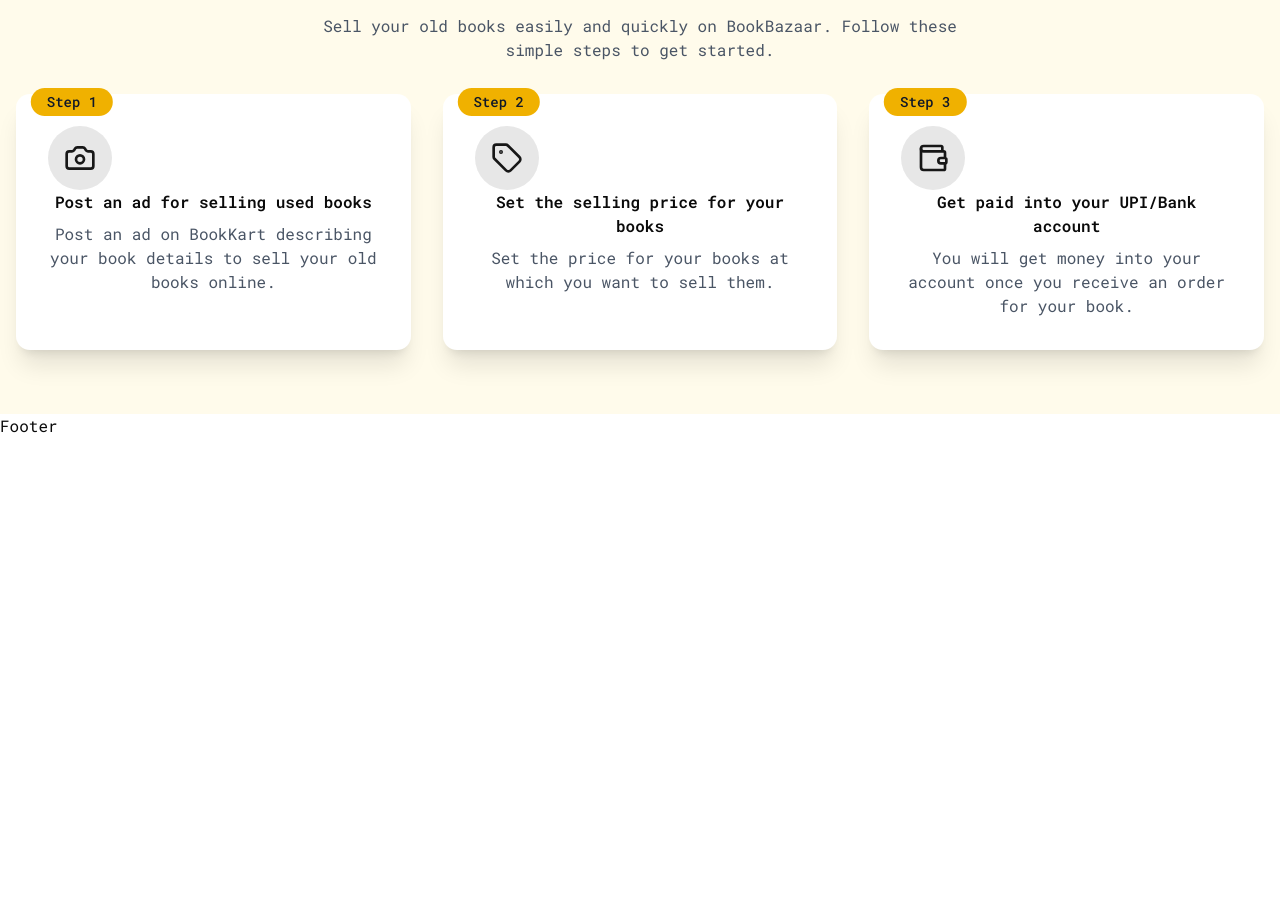
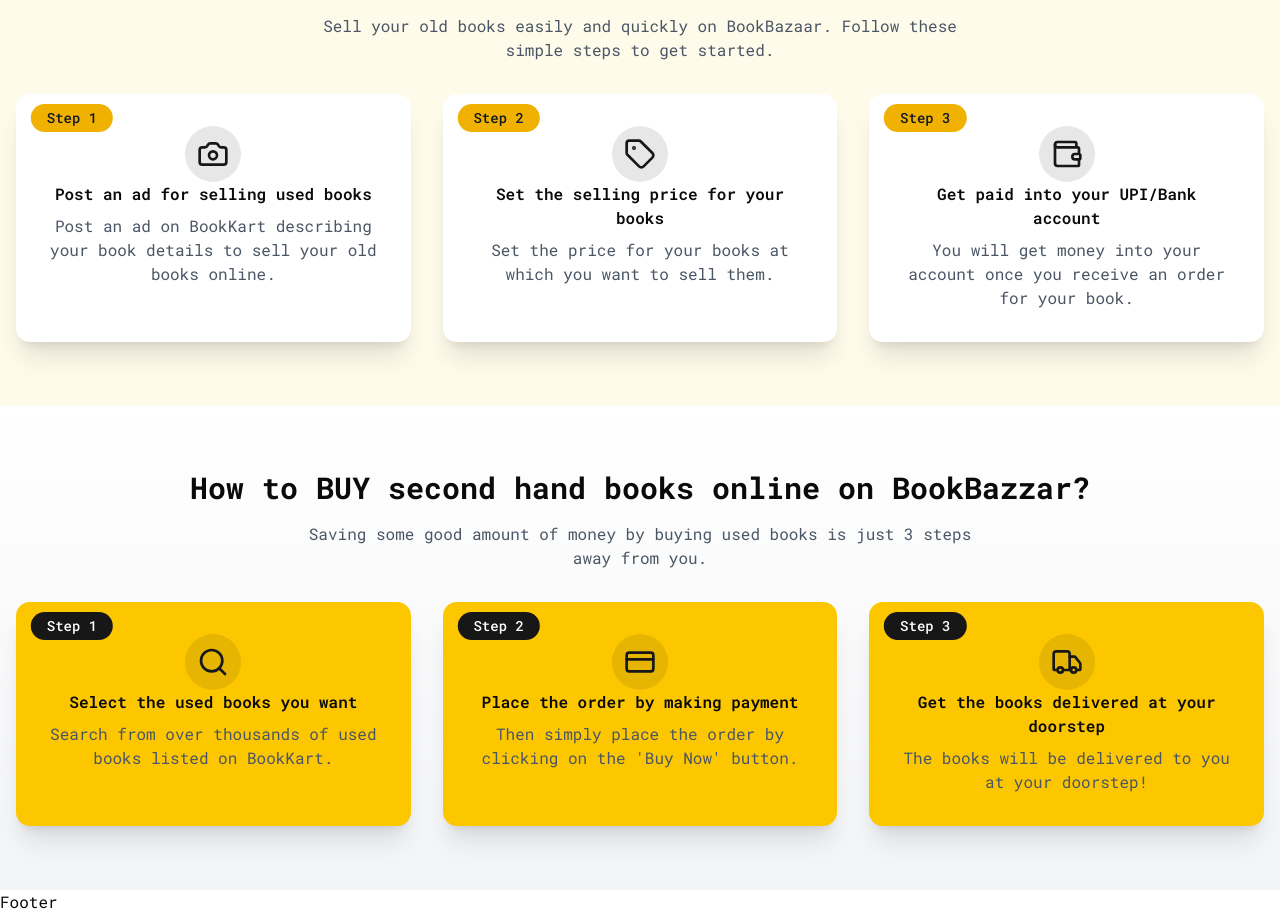
Before and after one commit to SohanurRahman007/BookBazaar-Frontend, a Next.js app: page / in a window 1280 px wide. Shown: the part 947-1861 px from the top of the page. Before the commit the page ends 1385 px from the top, so only its background shows below. Built offline with nearby package versions, Linux system fonts and the light colour scheme; no server answers.

Commit message:
How to BUY section done

```diff
--- a/src/app/page.tsx
+++ b/src/app/page.tsx
@@ -182,7 +182,7 @@
         <div className="container mx-auto px-4">
           <div className="text-center mb-8">
             <h3 className="text-2xl md:text-3xl font-bold mb-4">
-              How to Sell Your Old Books on BookBazaar
+              How to SELL your old books online on BookBazaar?
             </h3>
             <p className="text-gray-600 max-w-2xl mx-auto">
               Sell your old books easily and quickly on BookBazaar. Follow these
@@ -195,10 +195,10 @@
             {sellSteps.map((step, index) => (
               <div key={index} className="relative flex flex-col h-full">
                 <div className="bg-white rounded-xl p-8 shadow-xl text-center flex-grow flex flex-col">
-                  <div className=" absolute text-gray-900 bg-yellow-500 top-2 left-14 -translate-1/2 px-4 py-1 rounded-full text-sm font-medium z-10">
+                  <div className=" absolute text-gray-900 bg-yellow-500 top-6 left-14 -translate-1/2 px-4 py-1 rounded-full text-sm font-medium z-10">
                     {step.step}
                   </div>
-                  <div className="h-16 w-16 bg-primary/10 flex items-center justify-center rounded-full">
+                  <div className="h-14 w-14 bg-primary/10 flex items-center justify-center mx-auto rounded-full">
                     {step.icon}
                   </div>
 
@@ -212,6 +212,38 @@
       </section>
 
       {/* how to buy section */}
+      <section className="py-16 bg-gradient-to-b to-gray-100 from-white">
+        <div className="container mx-auto px-4">
+          <div className="text-center mb-8">
+            <h3 className="text-2xl md:text-3xl font-bold mb-4">
+              How to BUY second hand books online on BookBazzar?
+            </h3>
+            <p className="text-gray-600 max-w-2xl mx-auto">
+              Saving some good amount of money by buying used books is just 3
+              steps away from you.
+            </p>
+          </div>
+          <div className="grid md:grid-cols-3 gap-8 relative">
+            <div className="hidden md:block absolute top-1/2 left-1/4 right-1/4 h-0.5 border-t border-dotted border-gray-300 -z-10"></div>
+
+            {buySteps.map((step, index) => (
+              <div key={index} className="relative flex flex-col h-full">
+                <div className="bg-yellow-400 rounded-xl p-8 shadow-xl text-center flex-grow flex flex-col">
+                  <div className=" absolute text-white bg-primary top-6 left-14 -translate-1/2 px-4 py-1 rounded-full text-sm font-medium z-10">
+                    {step.step}
+                  </div>
+                  <div className="h-14 w-14 bg-primary/10 flex items-center justify-center mx-auto rounded-full">
+                    {step.icon}
+                  </div>
+
+                  <h3 className="font-semibold mb-2">{step.title}</h3>
+                  <p className="text-gray-600 flex-grow">{step.description}</p>
+                </div>
+              </div>
+            ))}
+          </div>
+        </div>
+      </section>
     </main>
   );
 }
```
